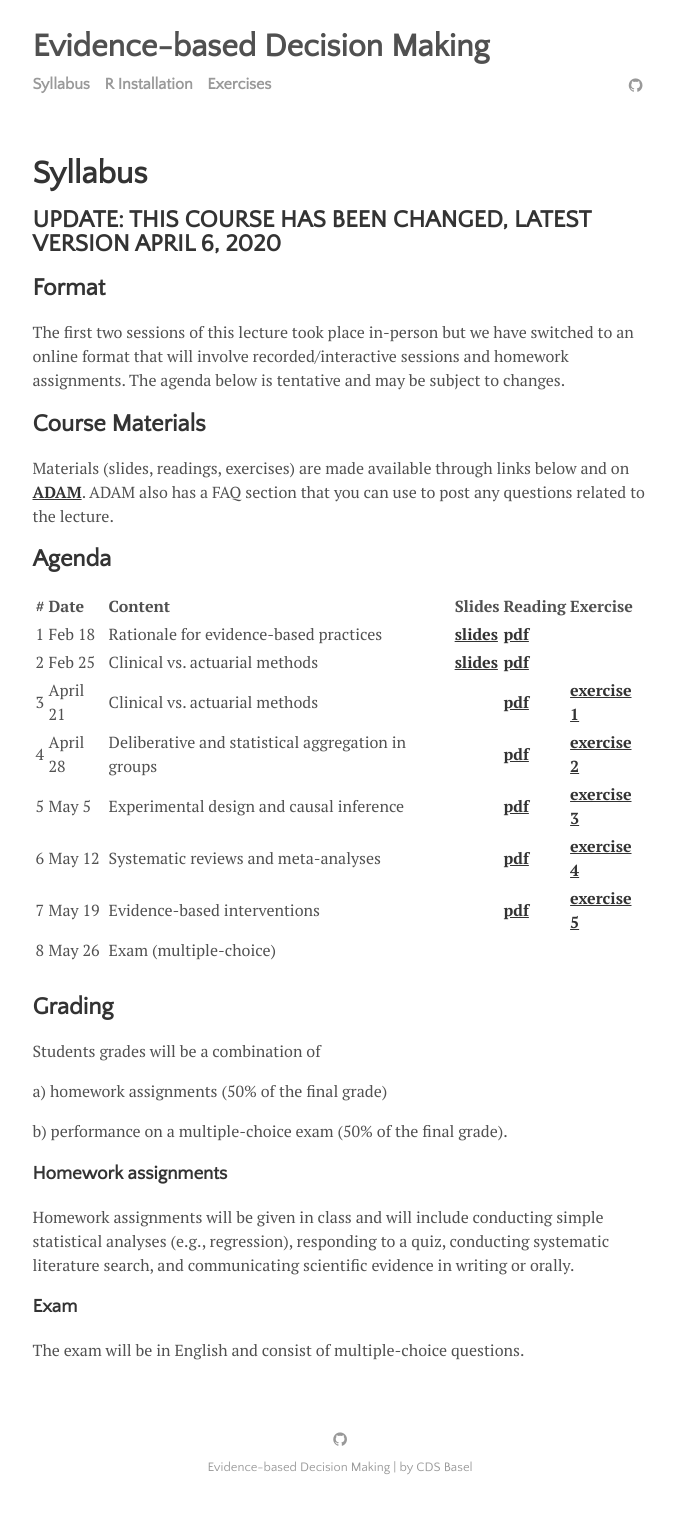
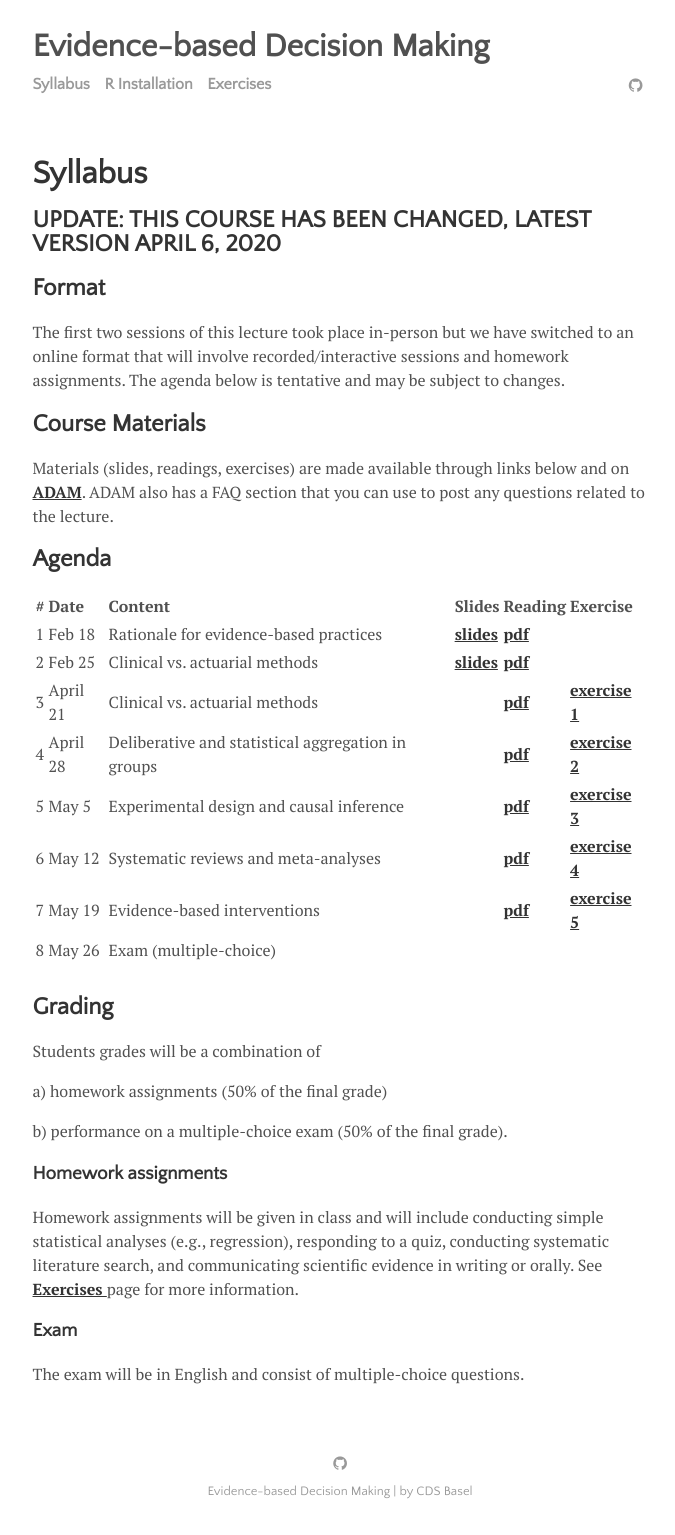
Before and after one commit to matarui/evidencebaseddm, a Jekyll site: the page built from menu/syllabus.md, in a window 1280 px wide. Shown: the whole page, without its empty margins (300-975 px from the left). Built offline with Jekyll 4.4.1, drawn with Linux system fonts in a browser that asks for light colours; before the commit the page ends 1511 px from its top, so only the background shows below that.

Commit message:
Update syllabus.md

```diff
--- a/menu/syllabus.md
+++ b/menu/syllabus.md
@@ -32,7 +32,7 @@ a) homework assignments (50% of the final grade)
 b) performance on a multiple-choice exam (50% of the final grade).
 
 ### Homework assignments
-Homework assignments will be given in class and will include conducting simple statistical analyses (e.g., regression), responding to a quiz, conducting systematic literature search, and communicating scientific evidence in writing or orally.
+Homework assignments will be given in class and will include conducting simple statistical analyses (e.g., regression), responding to a quiz, conducting systematic literature search, and communicating scientific evidence in writing or orally. See <a href="https://matarui.github.io/evidencebaseddm/menu/projects.html"><b>Exercises </b></a> page for more information.
 
 ### Exam
 The exam will be in English and consist of multiple-choice questions.
```
